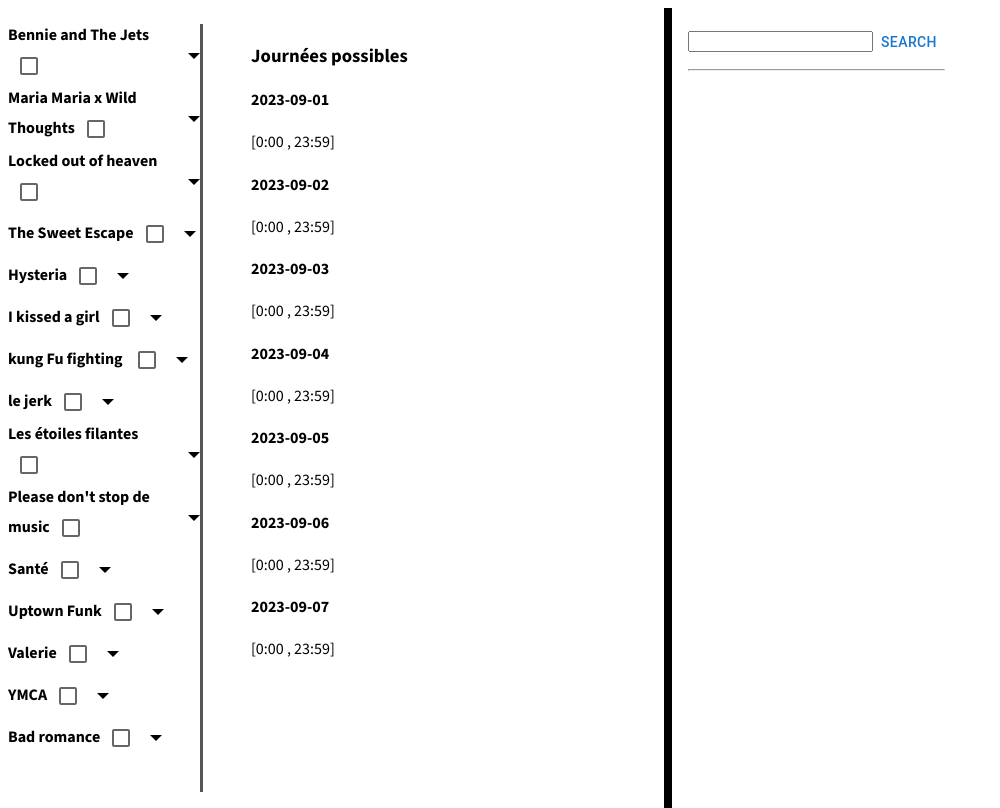
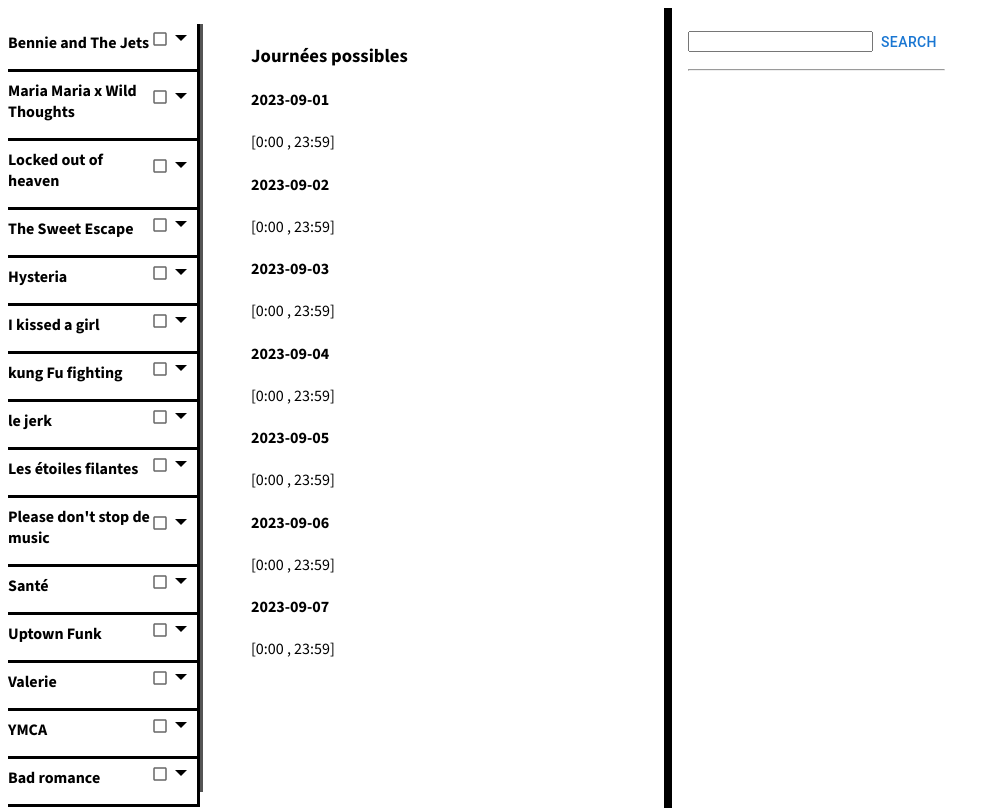
Before and after one commit to phbru/polyjam-station, a React (Vite) app: page / in a window 1280 px wide. Shown: the whole page, without its empty margins (0-1000 px from the left). Built offline with nearby package versions, Linux system fonts and the light colour scheme.

Commit message:
Better selectable song UI

```diff
--- a/src/components/ToggleComponent.tsx
+++ b/src/components/ToggleComponent.tsx
@@ -13,12 +13,21 @@ const ToggleComponent: React.FC<ToggleProps> = ({ children, title }) => {
   };
 
   return (
-    <div>
-      <div onClick={toggleContent} className="title">
+    <div className="toggle-component__container">
+      <div className="toggle-component__title">
         {title}
-        <span className={`arrow ${isContentVisible ? "down" : "right"}`}></span>
+        <div
+          onClick={toggleContent}
+          className="toggle-component__arrow-container"
+        >
+          <div
+            className={`toggle-component__arrow ${
+              isContentVisible ? "down" : "right"
+            }`}
+          ></div>
+        </div>
       </div>
-      {isContentVisible && <div className="content">{children}</div>}
+      {isContentVisible && <div>{children}</div>}
     </div>
   );
 };
--- a/src/index.css
+++ b/src/index.css
@@ -40,11 +40,7 @@ ul {
   padding: 0;
   font-size: 0.8rem;
   list-style-type: none;
-}
-
-ul li {
-  margin-bottom: 0px; /* Adjust this value for your desired spacing */
-  margin-left: 1rem; /* Add some left padding for indentation */
+  margin-left: 0.5rem;
 }
 
 /* Dashboard style */
@@ -54,10 +50,8 @@ ul li {
 }
 .select-songs-section {
   display: flex;
-
   width: 50%;
   padding: 1rem 1rem 1rem 0rem;
-
   border-right: solid;
   border-right-width: 0.25rem;
 }
@@ -71,8 +65,32 @@ ul li {
   padding: 0 1rem 0 3rem;
 }
 
-.song-component__name {
+.selectable-song-component {
+  padding-bottom: 1rem;
+  border-bottom: solid;
+  border-right: solid;
+}
+
+.selectable-song-component__title {
+  display: flex;
+  flex-direction: row;
+  justify-content: space-between;
+  justify-content: space-between;
+  align-items: center;
+  width: 100%;
   margin: 0;
+}
+.selectable-song-component__checkbox {
+}
+
+.MuiButtonBase-root.MuiCheckbox-root.MuiCheckbox-colorPrimary.MuiCheckbox-sizeMedium.PrivateSwitchBase-root.MuiCheckbox-root.MuiCheckbox-colorPrimary.MuiCheckbox-sizeMedium.MuiCheckbox-root.MuiCheckbox-colorPrimary.MuiCheckbox-sizeMedium.selectable-song-component__checkbox {
+  padding: 0;
+}
+
+.selectable-song-component__name {
+  font-weight: bold;
+  margin: 0;
+  margin-top: 0.5rem;
 }
 
 .select-date-section {
@@ -85,17 +103,26 @@ ul li {
 }
 
 /* Toggle component */
-.title {
-  cursor: pointer;
+.toggle-component__title {
   display: flex;
+  justify-content: space-between;
   align-items: center;
 }
 
-.arrow {
-  margin-left: 8px;
+.toggle-component__arrow-container {
+  margin-right: 0.2rem;
+  padding: 0.4rem;
+  border-radius: 0.3rem;
+  height: 0.5rem;
+  cursor: pointer;
+}
+
+.toggle-component__arrow-container:hover {
+  background-color: rgba(211, 211, 211, 0.548);
+}
+
+.toggle-component__arrow {
   transition: transform 0.3s;
-  width: 0;
-  height: 0;
   border-left: 6px solid transparent;
   border-right: 6px solid transparent;
 }
--- a/src/pages/dashboard/sections/selectSongsSection/components/SongSelectionColumn.tsx
+++ b/src/pages/dashboard/sections/selectSongsSection/components/SongSelectionColumn.tsx
@@ -49,16 +49,20 @@ const CheckableSongsColumn = () => {
   return (
     <div className="song-selection-column">
       {SelectableSongList.map((song, index) => (
-        <div className="song-component" key={index}>
+        <div className="selectable-song-component" key={index}>
           <ToggleComponent
             title={
-              <h4 className="song-component__name">
-                {song.songName}
+              <div className="selectable-song-component__title">
+                <p className="selectable-song-component__name">
+                  {song.songName}
+                </p>
                 <Checkbox
+                  className="selectable-song-component__checkbox"
                   checked={song.isSelected}
                   onChange={(event) => handleCheck(event, index)}
+                  sx={{ "& .MuiSvgIcon-root": { fontSize: 18 } }}
                 />
-              </h4>
+              </div>
             }
           >
             {Object.entries(song.songData.musicians).map(
```
